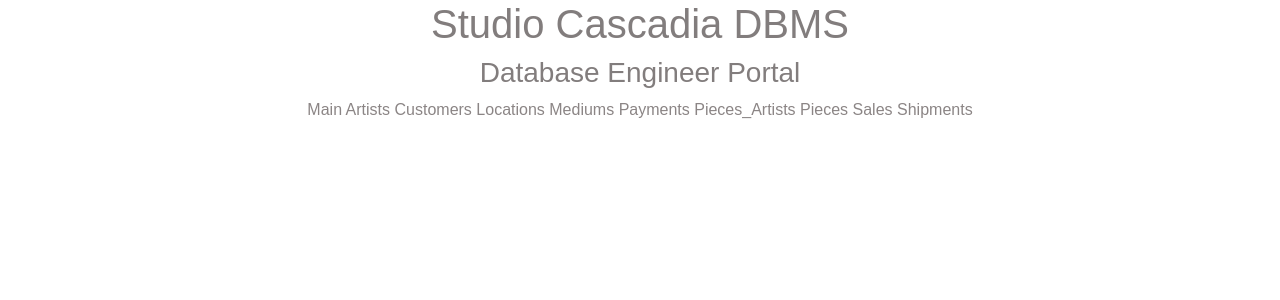
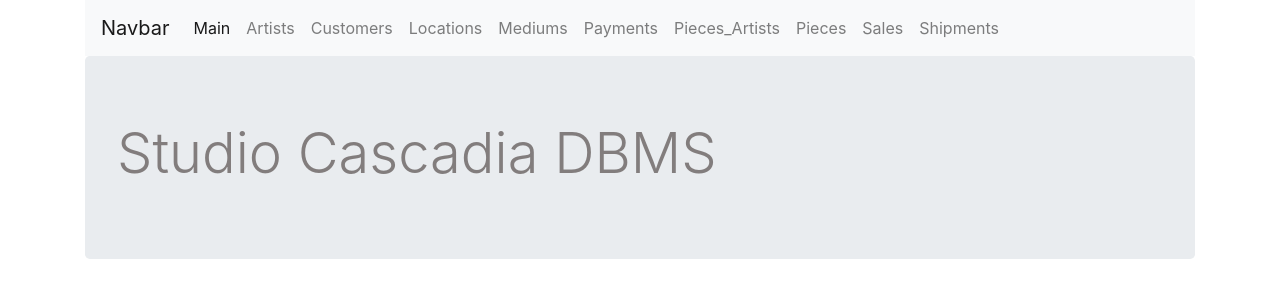
Before and after one commit to kevinhayden1/StudioCascadia, a Flask app: page / in a window 1280 px wide. Shown: the top 300 px of the page. Run offline with Flask 2, Linux system fonts and the light colour scheme; some libraries are stand-ins or nearby versions.

Commit message:
Changed web template

```diff
--- a/templates/base.j2
+++ b/templates/base.j2
@@ -1,54 +1,76 @@
-<!DOCTYPE html>
+<!doctype html>
 <html lang="en">
 
 <head>
-        <meta charset="UTF-8">
-        <meta http-equiv="X-UA-Compatible" content="IE=edge">
-        <meta name="viewport" content="width=device-width, initial-scale=1.0">
+    <!-- Required meta tags -->
+    <meta charset="utf-8">
+    <meta name="viewport" content="width=device-width, initial-scale=1, shrink-to-fit=no">
+
     <link rel="stylesheet" href="{{ url_for('static', filename='css/style.css') }}">
     <link href="https://cdn.jsdelivr.net/npm/bootstrap@5.0.2/dist/css/bootstrap.min.css" rel="stylesheet">
     <script src="https://kit.fontawesome.com/3b7d6a3b7c.js" crossorigin="anonymous"></script>
-
-        <a href="base.j2" style="color: #f2f2f2; text-decoration: none;"</a>
-        <link rel="stylesheet" type="text/css" href="css/style.css" />
+    <link rel="stylesheet" href="https://stackpath.bootstrapcdn.com/bootstrap/4.3.1/css/bootstrap.min.css" integrity="sha384-ggOyR0iXCbMQv3Xipma34MD+dH/1fQ784/j6cY/iJTQUOhcWr7x9JvoRxT2MZw1T" crossorigin="anonymous">
 
     <title>Studio Cascadia DBMS</title>
-
-            <h1>Studio Cascadia DBMS</h1>
-            <h3>Database Engineer Portal</h3>
-            <p><a href="{{ url_for('root') }}">Main</a>
-            <a href="{{ url_for('artists') }}">Artists</a>
-            <a href="{{ url_for('customers') }}">Customers</a>
-            <a href="{{ url_for('locations') }}">Locations</a>
-            <a href="{{ url_for('mediums') }}">Mediums</a>
-            <a href="{{ url_for('payments') }}">Payments</a>
-            <a href="{{ url_for('pieces_artists') }}">Pieces_Artists</a>
-            <a href="{{ url_for('pieces') }}">Pieces</a>
-            <a href="{{ url_for('sales') }}">Sales</a>
-            <a href="{{ url_for('shipments') }}">Shipments</a></p>
-
-
     {% block head %} {% endblock %}
 </head>
 
 <body>
 
-        <meta charset="UTF-8">
-        <meta http-equiv="X-UA-Compatible" content="IE=edge">
-        <meta name="viewport" content="width=device-width, initial-scale=1.0">
-        <link rel="stylesheet" href="{{ url_for('static', filename='css/style.css') }}">
+    <div class="container">
+        <nav class="navbar navbar-expand-lg navbar-light bg-light">
+            <a class="navbar-brand" href="#">Navbar</a>
+            <button class="navbar-toggler" type="button" data-toggle="collapse" data-target="#navbarSupportedContent" aria-controls="navbarSupportedContent" aria-expanded="false" aria-label="Toggle navigation">
+                <span class="navbar-toggler-icon"></span>
+            </button>
 
+            <div class="collapse navbar-collapse" id="navbarSupportedContent">
+                <ul class="navbar-nav mr-auto">
+                    <li class="nav-item active">
+                        <a class="nav-link" href="{{ url_for('root') }}">Main <span class="sr-only">(current)</span></a>
+                    </li>
+                    <li class="nav-item">
+                        <a class="nav-link" href="{{ url_for('artists') }}">Artists</a>
+                    </li>
+                    <li class="nav-item">
+                        <a class="nav-link" href="{{ url_for('customers') }}">Customers</a>
+                    </li>
+                    <li class="nav-item">
+                        <a class="nav-link" href="{{ url_for('locations') }}">Locations</a>
+                    </li>
+                    <li class="nav-item">
+                        <a class="nav-link" href="{{ url_for('mediums') }}">Mediums</a>
+                    </li>
+                    <li class="nav-item">
+                        <a class="nav-link" href="{{ url_for('payments') }}">Payments</a>
+                    </li>
+                    <li class="nav-item">
+                        <a class="nav-link" href="{{ url_for('pieces_artists') }}">Pieces_Artists</a>
+                    </li>
+                    <li class="nav-item">
+                        <a class="nav-link" href="{{ url_for('pieces') }}">Pieces</a>
+                    </li>
+                    <li class="nav-item">
+                        <a class="nav-link" href="{{ url_for('sales') }}">Sales</a>
+                    </li>
+                    <li class="nav-item">
+                        <a class="nav-link" href="{{ url_for('shipments') }}">Shipments</a>
+                    </li>
+                </ul>
+            </div>
+        </nav>
 
+        <div class="jumbotron">
+            <h1 class="display-4">
+                {% if title %}
+                  {{ title }}
+                {% else %}
+                  Studio Cascadia DBMS
+                {% endif %}
+        </h1>
+        </div>
+    </div>
 
     {% block body %}{% endblock %}
 </body>
-
-    {% block footer %}
-
-    <footer>
-
-    </footer>
-
-    {% endblock %}
-
 </html>
```
Lines whose indentation alone changed are shown as unchanged.
